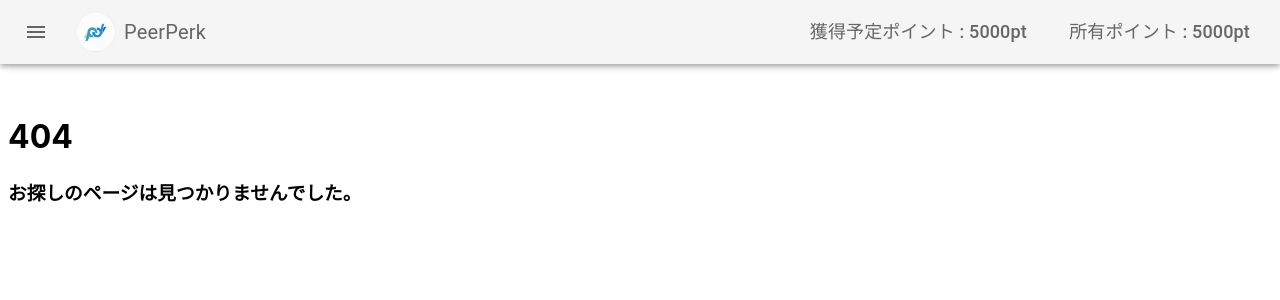
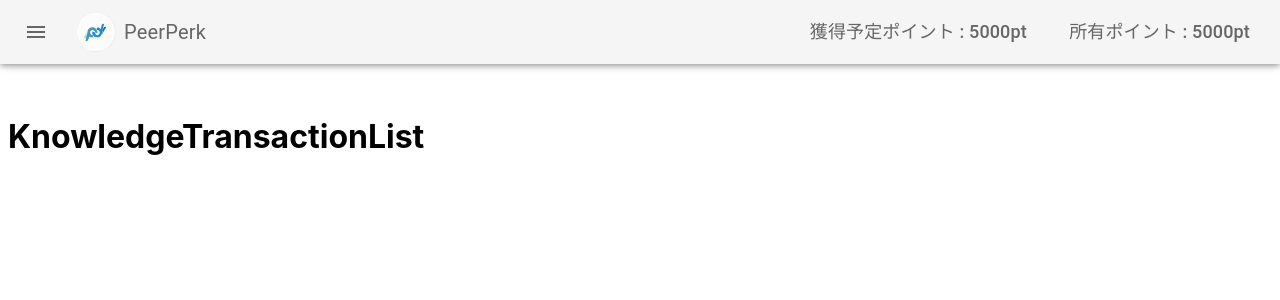
Before and after one commit to posse-ap/teamdev-2023-posse2-team2D_front, a React (Create React App) app: page /knowledgeTransactionList in a window 1280 px wide. Before the commit this address had no page. Shown: the top 300 px of the page. Built offline with nearby package versions, Linux system fonts and the light colour scheme.

Commit message:
取引一覧のurl設計

```diff
--- a/src/App.tsx
+++ b/src/App.tsx
@@ -13,6 +13,9 @@ import KnowledgeDetail from './pages/knowledge/KnowledgeDetail';
 import Layout from "./layout/Layout";
 import ItemUpload from "./pages/item/ItemUpload";
 import KnowledgeUpload from "./pages/knowledge/KnowledgeUpload";
+import ItemTransactionList from "./pages/item/ItemTransactionList";
+import KnowledgeTransactionList from "./pages/knowledge/KnowledgeTransactionList";
+import AllTransactionList from "./pages/admin/AllTransactionList";
 
 
 export const App =() => {
@@ -29,6 +32,11 @@ export const App =() => {
           {/* 商品/ナレッジ登録ページ */}
           <Route path="lendItem" element={<ItemUpload />} />
           <Route path="holdEvent" element={<KnowledgeUpload />} />
+          {/* 商品/ナレッジ取引一覧ページ */}
+          <Route path="itemTransactionList" element={<ItemTransactionList />} />
+          <Route path="knowledgeTransactionList" element={<KnowledgeTransactionList />} />
+          <Route path="allTransactionList" element={<AllTransactionList />} />
+
 
           {/* サンプルページ */}
           <Route path="table" element={<Table />} />
--- /dev/null
+++ b/src/pages/admin/AllTransactionList.tsx
@@ -0,0 +1,9 @@
+const AllTransactionList = () => {
+  return(
+    <>
+      <h1>AllTransactionList</h1>
+    </>
+  );
+}
+
+export default AllTransactionList;
--- /dev/null
+++ b/src/pages/item/ItemTransactionList.tsx
@@ -0,0 +1,9 @@
+const ItemTransactionList = () => {
+  return(
+    <>
+      <h1>ItemTransactionList</h1>
+    </>
+  );
+}
+
+export default ItemTransactionList;
--- /dev/null
+++ b/src/pages/knowledge/KnowledgeTransactionList.tsx
@@ -0,0 +1,9 @@
+const KnowledgeTransactionList = () => {
+  return(
+    <>
+      <h1>KnowledgeTransactionList</h1>
+    </>
+  );
+}
+
+export default KnowledgeTransactionList;
```
